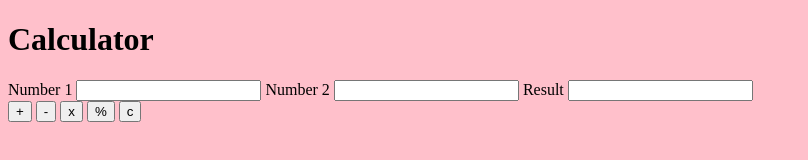
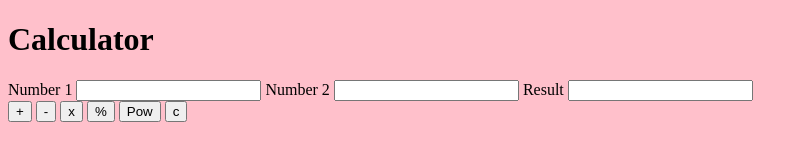
Before and after one commit to samfbthornton/html-js-calc, a plain HTML site: page index.html in a window 1280 px wide. Shown: the whole page, without its empty margins (0-808 px from the left). Drawn offline with Linux system fonts and the light colour scheme.

Commit message:
add power

```diff
--- a/index.html
+++ b/index.html
@@ -19,6 +19,7 @@
     <button onclick="subract(event)">-</button>
     <button onclick="multiply(event)">x</button>
     <button onclick="divide(event)">%</button>
+    <button onclick="power(event)">Pow</button>
     <button onclick="cancel(event)">c</button>
     <script src="./js/index.js"></script>
 </body>
--- a/js/index.js
+++ b/js/index.js
@@ -20,3 +20,7 @@ const divide = () => {
 const cancel = () => {
     res.value = 0;
 }
+
+const power = () => {
+    res.value = Number.parseInt(num1.value) ** Number.parseInt(num2.value);
+}
```
